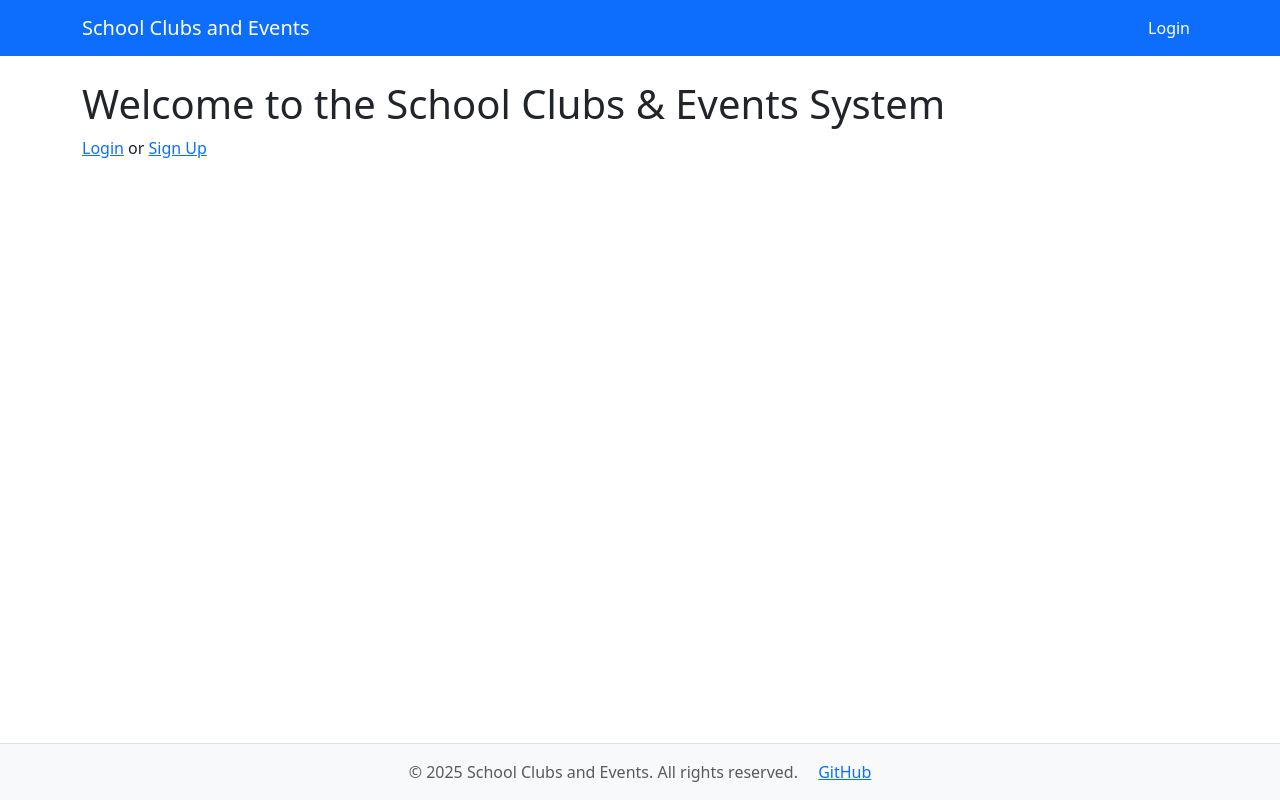
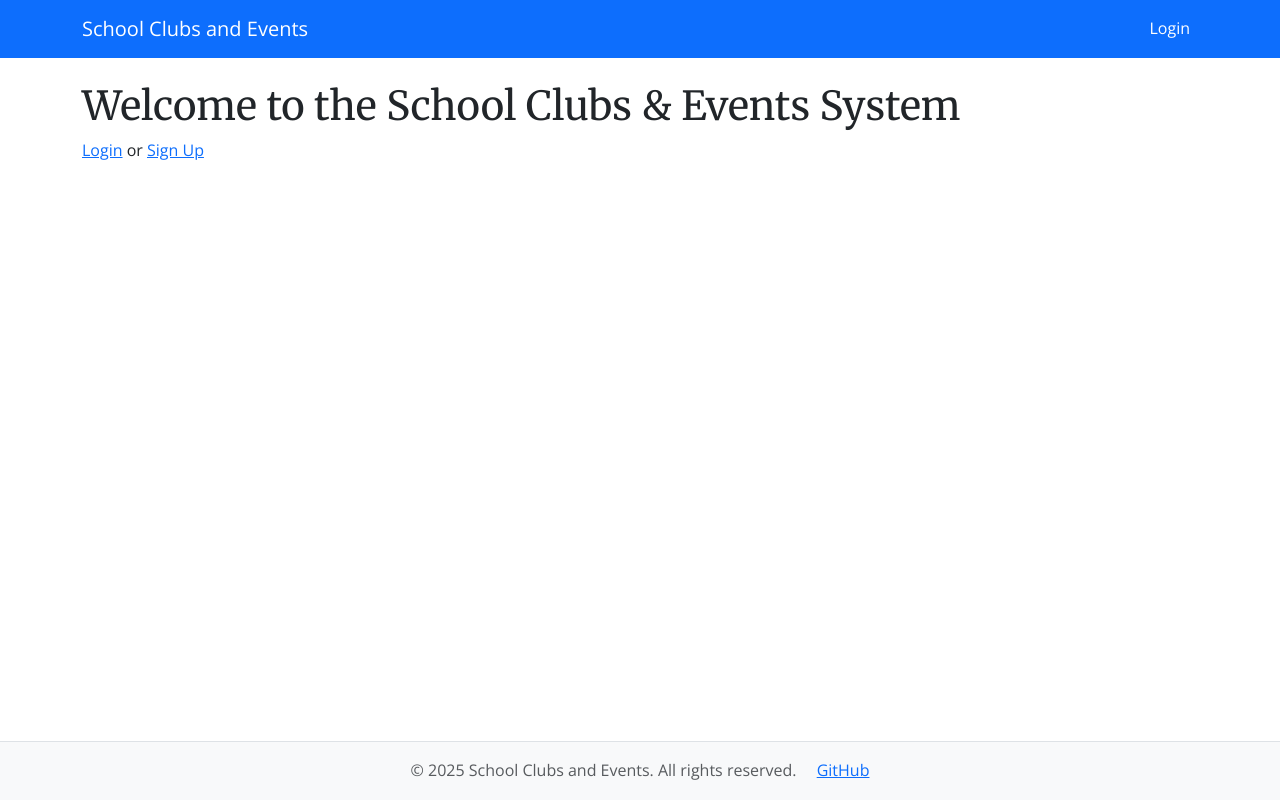
Before and after one commit to andrewpmilne/project-four-school-club-events-bookings, a Django app: page / in a window 1280 px wide. Run offline with Django 4.2, Linux system fonts and the light colour scheme; parts of the project's set-up code (start-up, migrations or seed data) failed here and were passed over.

Commit message:
add static folder and css file.

```diff
--- /dev/null
+++ b/static/css/styles.css
@@ -0,0 +1,34 @@
+:root {
+    --bs-body-font-family: 'Open Sans', sans-serif;
+    --bs-heading-font-family: 'Merriweather', serif;
+}
+
+/* Body text uses Open Sans (sans-serif) */
+body,
+p,
+label,
+a,
+li {
+    font-family: 'Open Sans', sans-serif;
+}
+
+/* Headings use Merriweather (serif) */
+h1,
+h2,
+h3,
+h4,
+h5,
+h6 {
+    font-family: 'Merriweather', serif;
+}
+
+/* line-height and spacing for readability */
+body {
+    line-height: 1.6;
+}
+
+/* style card titles */
+.card-title {
+    font-family: 'Merriweather', serif;
+    font-weight: 700;
+}
--- a/templates/base.html
+++ b/templates/base.html
@@ -2,6 +2,7 @@
 <html lang="en">
 
 <head>
+    {% load static %}
     <meta charset="UTF-8" />
     <meta name="viewport" content="width=device-width, initial-scale=1" />
     <title>{% block title %}School Clubs and Events{% endblock %}</title>
@@ -9,8 +10,20 @@
         content="Discover and book school clubs and events easily. Manage teacher and parent dashboards, view events, and register online.">
     <meta name="keywords" content="school clubs, school events, education, booking, parent, teacher">
     <meta name="author" content="Your Name or School Name">
+
+    <!-- Google Fonts -->
+    <link rel="preconnect" href="https://fonts.googleapis.com">
+    <link rel="preconnect" href="https://fonts.gstatic.com" crossorigin>
+    <link
+        href="https://fonts.googleapis.com/css2?family=Merriweather:wght@400;700&family=Open+Sans:wght@400;600&display=swap"
+        rel="stylesheet">
+
     <!-- Bootstrap CSS CDN -->
     <link href="https://cdn.jsdelivr.net/npm/bootstrap@5.3.0/dist/css/bootstrap.min.css" rel="stylesheet" />
+
+    <!-- Custom CSS -->
+    <link rel="stylesheet" href="{% static 'css/styles.css' %}">
+
     {% block extra_head %}{% endblock %}
 </head>
 
```
Also changed, not shown: school_clubs_events/settings.py (+7 -1 lines).
